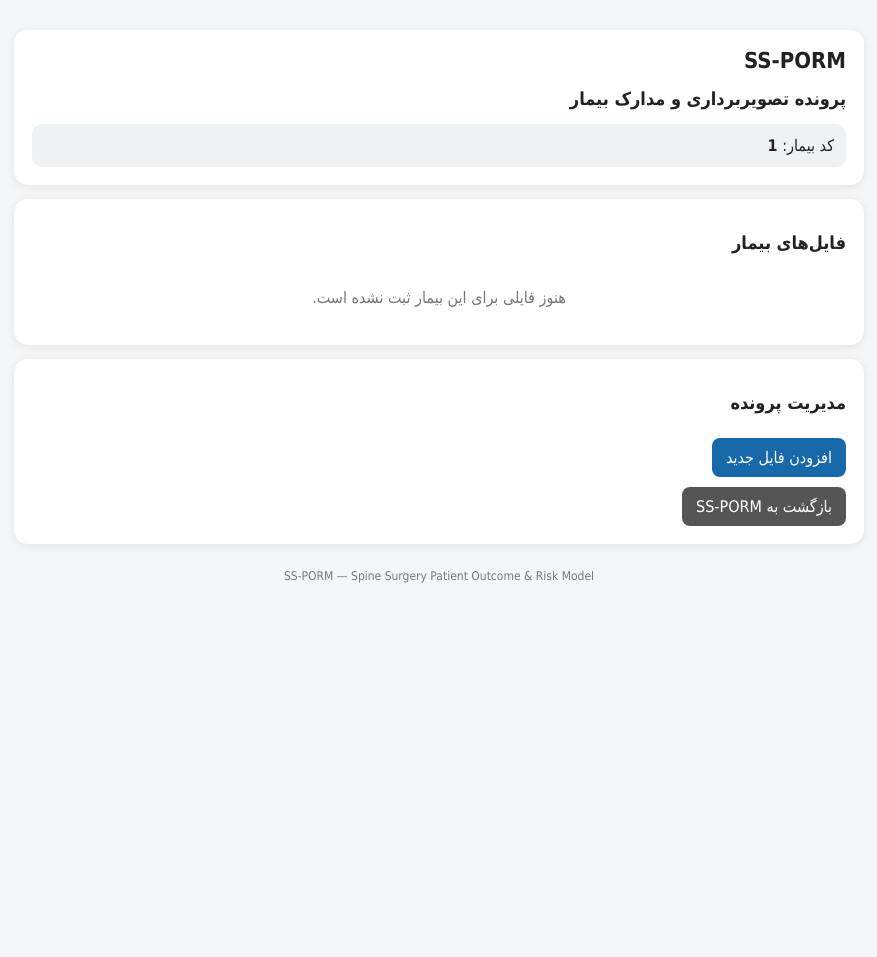
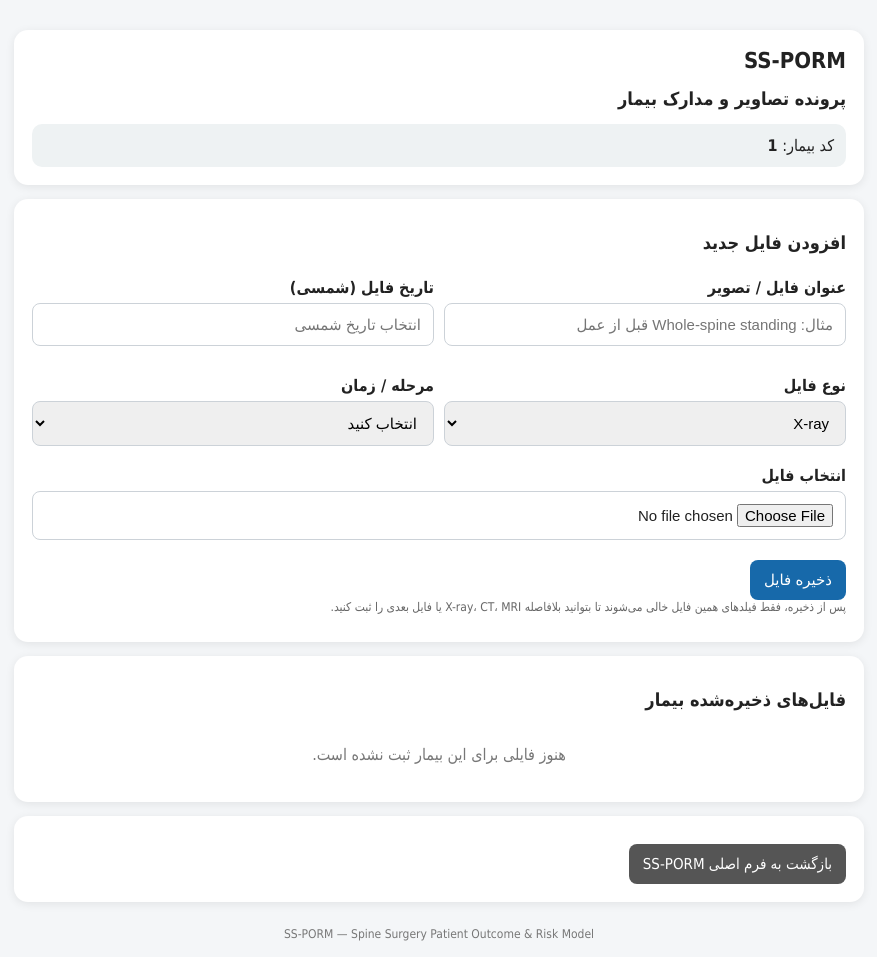
Before and after one commit to ssaeedinia-star/SS-PORM, a Flask app: page /patient/1 in a window 1280 px wide. Shown: the whole page, without its empty margins (201-1078 px from the left). Before the commit the page ends 583 px from the top, so only its background shows below. Run offline with Flask 3, Linux system fonts and the light colour scheme; the visitor is signed in with stand-in values (Sample User, id 1); data that the repository does not hold is empty; some libraries are stand-ins or nearby versions.

Commit message:
Unify patient imaging profile and file upload workflow

```diff
--- a/templates/patient.html
+++ b/templates/patient.html
@@ -1,258 +1,29 @@
 <!DOCTYPE html>
 <html lang="fa" dir="rtl">
+<head>
+<meta charset="UTF-8"><meta name="viewport" content="width=device-width,initial-scale=1.0">
+<title>SS-PORM | پرونده تصاویر و مدارک</title>
+<link rel="stylesheet" href="https://cdn.jsdelivr.net/npm/persian-datepicker@1.2.0/dist/css/persian-datepicker.min.css">
+<style>
+body{font-family:Tahoma,Arial,sans-serif;max-width:850px;margin:auto;padding:16px;background:#f4f6f8;color:#222}.card{background:#fff;padding:18px;margin:14px 0;border-radius:14px;box-shadow:0 2px 10px rgba(0,0,0,.08)}h1{font-size:22px;margin-top:0}h2{font-size:18px}.patient-code{background:#eef2f3;padding:12px;border-radius:10px;margin-top:10px}.file{border:1px solid #ddd;border-radius:10px;padding:14px;margin:12px 0}.file-title{font-weight:bold;font-size:17px}.meta{font-size:13px;color:#555;margin-top:6px;line-height:1.9}.filename{font-size:12px;color:#777;margin-top:5px;word-break:break-all}.button,button{display:inline-block;margin-top:10px;padding:11px 14px;background:#1769aa;color:#fff;text-decoration:none;border:0;border-radius:8px;font-size:15px;cursor:pointer}.secondary{background:#555}.empty{padding:20px;text-align:center;color:#777}.footer{margin-top:25px;font-size:12px;color:#777;text-align:center}label{display:block;font-weight:600;margin-top:10px}input,select{width:100%;padding:12px;margin:6px 0 10px;box-sizing:border-box;border:1px solid #ccd2d8;border-radius:8px;font-size:15px}#status{font-weight:700;margin-top:10px}.hint{font-size:12px;color:#666}.upload-grid{display:grid;grid-template-columns:1fr 1fr;gap:10px}@media(max-width:600px){.upload-grid{grid-template-columns:1fr}}
+</style>
+<script src="https://code.jquery.com/jquery-3.7.1.min.js"></script><script src="https://cdn.jsdelivr.net/npm/persian-date@1.1.0/dist/persian-date.min.js"></script><script src="https://cdn.jsdelivr.net/npm/persian-datepicker@1.2.0/dist/js/persian-datepicker.min.js"></script>
+</head><body>
+<div class="card"><h1>SS-PORM</h1><h2>پرونده تصاویر و مدارک بیمار</h2><div class="patient-code">کد بیمار: <strong>{{ patient_code }}</strong></div></div>
 
-<head>
-    <meta charset="UTF-8">
-    <meta name="viewport"
-          content="width=device-width, initial-scale=1.0">
+<div class="card"><h2>افزودن فایل جدید</h2><form id="uploadForm">
+<div class="upload-grid"><div><label>عنوان فایل / تصویر</label><input id="title" placeholder="مثال: Whole-spine standing قبل از عمل" required></div><div><label>تاریخ فایل (شمسی)</label><input id="date" type="text" placeholder="انتخاب تاریخ شمسی" readonly></div><div><label>نوع فایل</label><select id="type"><option value="X-ray">X-ray</option><option value="CT">CT Scan</option><option value="MRI">MRI</option><option value="Clinical Photo">Clinical Photo</option><option value="Document">Document / Report</option><option value="Other">Other</option></select></div><div><label>مرحله / زمان</label><select id="stage" required><option value="">انتخاب کنید</option><option value="Pre-op">Pre-op</option><option value="Post-op">Post-op</option><option value="Follow-up 6 weeks">Follow-up 6 weeks</option><option value="Follow-up 3 months">Follow-up 3 months</option><option value="Follow-up 6 months">Follow-up 6 months</option><option value="Follow-up 1 year">Follow-up 1 year</option><option value="Other">Other</option></select></div></div>
+<label>انتخاب فایل</label><input type="file" id="file" accept="image/*,.pdf,.doc,.docx" required><button type="submit" id="saveFile">ذخیره فایل</button><div class="hint">پس از ذخیره، فقط فیلدهای همین فایل خالی می‌شوند تا بتوانید بلافاصله X-ray، CT، MRI یا فایل بعدی را ثبت کنید.</div><div id="status"></div></form></div>
 
-    <title>SS-PORM | پرونده بیمار</title>
-
-    <style>
-        body {
-            font-family: Tahoma, Arial, sans-serif;
-            max-width: 850px;
-            margin: auto;
-            padding: 16px;
-            background: #f4f6f8;
-            color: #222;
-        }
-
-        .card {
-            background: white;
-            padding: 18px;
-            margin: 14px 0;
-            border-radius: 14px;
-            box-shadow: 0 2px 10px rgba(0,0,0,0.08);
-        }
-
-        h1 {
-            font-size: 22px;
-            margin-top: 0;
-        }
-
-        h2 {
-            font-size: 18px;
-        }
-
-        .patient-code {
-            background: #eef2f3;
-            padding: 12px;
-            border-radius: 10px;
-            margin-top: 10px;
-        }
-
-        .file {
-            border: 1px solid #ddd;
-            border-radius: 10px;
-            padding: 14px;
-            margin: 12px 0;
-        }
-
-        .file-title {
-            font-weight: bold;
-            font-size: 16px;
-        }
-
-        .meta {
-            font-size: 13px;
-            color: #555;
-            margin-top: 6px;
-        }
-
-        .filename {
-            font-size: 12px;
-            color: #777;
-            margin-top: 5px;
-            word-break: break-all;
-        }
-
-        .button {
-            display: inline-block;
-            margin-top: 10px;
-            padding: 10px 14px;
-            background: #1769aa;
-            color: white;
-            text-decoration: none;
-            border-radius: 8px;
-        }
-
-        .button-secondary {
-            display: inline-block;
-            margin-top: 10px;
-            padding: 10px 14px;
-            background: #555;
-            color: white;
-            text-decoration: none;
-            border-radius: 8px;
-        }
-
-        .empty {
-            padding: 20px;
-            text-align: center;
-            color: #777;
-        }
-
-        .footer {
-            margin-top: 25px;
-            font-size: 12px;
-            color: #777;
-            text-align: center;
-        }
-    </style>
-
-</head>
-
-
-<body>
-
-<div class="card">
-
-    <h1>SS-PORM</h1>
-
-    <h2>پرونده تصویربرداری و مدارک بیمار</h2>
-
-    <div class="patient-code">
-        کد بیمار:
-        <strong>{{ patient_code }}</strong>
-    </div>
-
-</div>
-
-
-<div class="card">
-
-    <h2>فایل‌های بیمار</h2>
-
-    {% if files %}
-
-        {% for file in files %}
-
-        <div class="file">
-
-            <div class="file-title">
-
-                {% if file.title %}
-                    {{ file.title }}
-                {% else %}
-                    بدون عنوان
-                {% endif %}
-
-            </div>
-
-
-            <div class="meta">
-
-                {% if file.type %}
-نوع فایل:
-{{ file.type }}
-<br>
-{% endif %}
-
-{% if file.stage %}
-مرحله / زمان:
-{{ file.stage }}
-<br>
-{% endif %}
-
-{% if file.date %}
-تاریخ:
-{{ file.date }}
-{% endif %}
-
-            </div>
-
-
-            <div class="filename">
-    نام فایل:
-    {{ file.filename }}
-</div>
-
-{% set ext = file.filename.rsplit('.', 1)[-1].lower() %}
-
-{% if ext in ['jpg', 'jpeg', 'png', 'webp', 'gif'] %}
-
-    <a href="/api/files/{{ patient_code }}/{{ file.filename }}"
-       target="_blank">
-        <img
-          src="/api/files/{{ patient_code }}/{{ file.filename }}"
-          alt="{{ file.title or 'تصویر بیمار' }}"
-          loading="lazy"
-          style="
-            width:100%;
-            max-width:420px;
-            max-height:320px;
-            object-fit:contain;
-            margin:15px 0;
-            border-radius:10px;
-            border:1px solid #ddd;
-          ">
-    </a>
-
-    <br>
-
-    <a class="button"
-       href="/api/files/{{ patient_code }}/{{ file.filename }}"
-       target="_blank">
-       مشاهده تصویر در اندازه کامل
-    </a>
-
-{% else %}
-
-    <a class="button"
-       href="/api/files/{{ patient_code }}/{{ file.filename }}"
-       target="_blank">
-       مشاهده / دانلود فایل
-    </a>
-
-{% endif %}
-        </div>
-
-        {% endfor %}
-
-
-    {% else %}
-
-        <div class="empty">
-
-            هنوز فایلی برای این بیمار ثبت نشده است.
-
-        </div>
-
-    {% endif %}
-
-</div>
-
-
-<div class="card">
-
-    <h2>مدیریت پرونده</h2>
-
-    <a class="button"
-       href="/upload?patient={{ patient_code }}">
-
-        افزودن فایل جدید
-
-    </a>
-
-    <br>
-
-    <a class="button-secondary"
-       href="/">
-
-        بازگشت به SS-PORM
-
-    </a>
-
-</div>
-
-
-<div class="footer">
-
-    SS-PORM — Spine Surgery Patient Outcome & Risk Model
-
-</div>
-
-</body>
-
-</html>
+<div class="card"><h2>فایل‌های ذخیره‌شده بیمار</h2><div id="filesList">
+{% if files %}{% for file in files %}<div class="file"><div class="file-title">{{ file.title if file.title else 'بدون عنوان' }}</div><div class="meta">{% if file.type %}نوع فایل: {{ file.type }}<br>{% endif %}{% if file.stage %}مرحله / زمان: {{ file.stage }}<br>{% endif %}{% if file.date %}تاریخ: {{ file.date }}{% endif %}</div><div class="filename">نام فایل: {{ file.filename }}</div>{% set ext = file.filename.rsplit('.',1)[-1].lower() %}{% if ext in ['jpg','jpeg','png','webp','gif'] %}<a href="/api/files/{{ patient_code }}/{{ file.filename }}" target="_blank"><img src="/api/files/{{ patient_code }}/{{ file.filename }}" alt="{{ file.title or 'تصویر بیمار' }}" loading="lazy" style="width:100%;max-width:420px;max-height:320px;object-fit:contain;margin:15px 0;border-radius:10px;border:1px solid #ddd"></a><br><a class="button" href="/api/files/{{ patient_code }}/{{ file.filename }}" target="_blank">مشاهده تصویر در اندازه کامل</a>{% else %}<a class="button" href="/api/files/{{ patient_code }}/{{ file.filename }}" target="_blank">مشاهده / دانلود فایل</a>{% endif %}</div>{% endfor %}{% else %}<div class="empty">هنوز فایلی برای این بیمار ثبت نشده است.</div>{% endif %}
+</div></div>
+<div class="card"><a class="button secondary" href="/">بازگشت به فرم اصلی SS-PORM</a></div><div class="footer">SS-PORM — Spine Surgery Patient Outcome & Risk Model</div>
+<script>
+const patientCode={{ patient_code|tojson }};
+function esc(s){return String(s||'').replace(/[&<>"']/g,c=>({'&':'&amp;','<':'&lt;','>':'&gt;','"':'&quot;',"'":'&#39;'}[c]));}
+function renderFiles(files){const box=document.getElementById('filesList');if(!files.length){box.innerHTML='<div class="empty">هنوز فایلی برای این بیمار ثبت نشده است.</div>';return;}box.innerHTML=files.map(f=>{const u='/api/files/'+encodeURIComponent(patientCode)+'/'+encodeURIComponent(f.filename);const ext=(f.filename.split('.').pop()||'').toLowerCase();const img=['jpg','jpeg','png','webp','gif'].includes(ext);return `<div class="file"><div class="file-title">${esc(f.title)||'بدون عنوان'}</div><div class="meta">${f.type?'نوع فایل: '+esc(f.type)+'<br>':''}${f.stage?'مرحله / زمان: '+esc(f.stage)+'<br>':''}${f.date?'تاریخ: '+esc(f.date):''}</div><div class="filename">نام فایل: ${esc(f.filename)}</div>${img?`<a href="${u}" target="_blank"><img src="${u}" style="width:100%;max-width:420px;max-height:320px;object-fit:contain;margin:15px 0;border-radius:10px;border:1px solid #ddd"></a><br><a class="button" href="${u}" target="_blank">مشاهده تصویر در اندازه کامل</a>`:`<a class="button" href="${u}" target="_blank">مشاهده / دانلود فایل</a>`}</div>`}).join('');}
+async function refreshFiles(){const r=await fetch('/api/files/'+encodeURIComponent(patientCode));if(r.ok){const x=await r.json();renderFiles(x.files||[]);}}
+document.getElementById('uploadForm').addEventListener('submit',async e=>{e.preventDefault();const file=document.getElementById('file').files[0],status=document.getElementById('status'),btn=document.getElementById('saveFile');if(!file){status.textContent='❌ فایل را انتخاب کنید';return;}const fd=new FormData();fd.append('file',file);fd.append('title',document.getElementById('title').value.trim());fd.append('date',document.getElementById('date').value);fd.append('type',document.getElementById('type').value);fd.append('stage',document.getElementById('stage').value);btn.disabled=true;status.textContent='در حال ذخیره...';try{const r=await fetch('/api/upload/'+encodeURIComponent(patientCode),{method:'POST',body:fd});const x=await r.json();if(!r.ok)throw new Error(x.error||'ذخیره ناموفق بود');status.textContent='✅ فایل ذخیره شد';document.getElementById('title').value='';document.getElementById('date').value='';document.getElementById('stage').value='';document.getElementById('file').value='';document.getElementById('title').focus();await refreshFiles();}catch(err){status.textContent='❌ '+err.message;}finally{btn.disabled=false;}});
+$(function(){$('#date').persianDatepicker({format:'YYYY/MM/DD',autoClose:true,initialValue:false,observer:true,calendar:{persian:{locale:'fa'}}});});
+</script></body></html>
```
